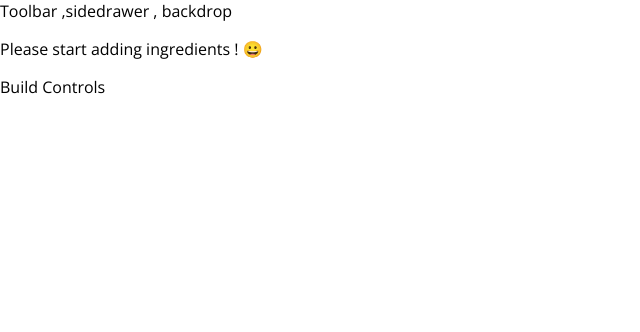
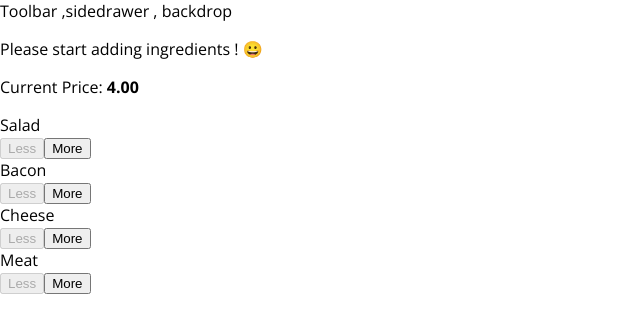
Before and after one commit to tactwolfe/React-Burger-Builder-App, a React app: page / in a window 1280 px wide. Shown: the top 332 px of the page, without its empty margins (0-640 px from the left). Built offline with nearby package versions, Linux system fonts and the light colour scheme.

Commit message:
implemneted our build control section that allowed us to add or remove ingredients from our burger dynamically and also show the total price of creating the burger of ou choice

```diff
--- /dev/null
+++ b/src/components/Burger/BuildControls/BuildControl/BuildControl.css
@@ -0,0 +1,56 @@
+.BuildControl {
+    display: flex;
+    justify-content: space-between;
+    align-items: center;
+    margin: 5px 0;
+}
+
+.BuildControl button {
+    display: block;
+    font: inherit;
+    padding: 5px;
+    margin: 0 5px;
+    width: 80px;
+    border: 1px solid #AA6817;
+    cursor: pointer;
+    outline: none;
+}
+
+.BuildControl button:disabled {
+    background-color: #AC9980;
+    border: 1px solid #7E7365;
+    color: #ccc;
+    cursor: default;
+}
+
+.BuildControl button:hover:disabled {
+    background-color: #AC9980;
+    color: #ccc;
+    cursor: not-allowed;
+}
+
+.Label {
+    padding: 10px;
+    font-weight: bold;
+    width: 80px;
+}
+
+.BuildControl .Less {
+    background-color: #D39952;
+    color: white;
+}
+
+.BuildControl .More {
+    background-color: #8F5E1E;
+    color: white;
+}
+
+.BuildControl .Less:hover, .BuildControl .Less:active {
+    background-color: #DAA972;
+    color: white;
+}
+
+.BuildControl .More:hover,.BuildControl .More:active {
+    background-color: #99703F;
+    color: white;
+}
--- /dev/null
+++ b/src/components/Burger/BuildControls/BuildControl/BuildControl.js
@@ -0,0 +1,15 @@
+//single build control component
+
+import React from 'react';
+import classes from './BuildControl.css';
+
+
+const buildControl = (props) => (
+    <div className={classes.BuildControl}>
+        <div className={classes.Label}>{props.label}</div>
+        <button className={classes.Less} onClick={props.removed} disabled={props.disabled}>Less</button>
+        <button className={classes.More} onClick={props.added}>More</button>
+    </div>
+);
+
+export default buildControl;
--- /dev/null
+++ b/src/components/Burger/BuildControls/BuildControls.css
@@ -0,0 +1,10 @@
+.BuildControls{
+    width: 100%;
+    background-color: #cf8f2e;
+    display: flex;
+    flex-flow: column;
+    align-items: center;
+    box-shadow: 0 2px 1px #ccc;
+    margin: auto;
+    padding: 10px 0;
+}
--- /dev/null
+++ b/src/components/Burger/BuildControls/BuildControls.js
@@ -0,0 +1,36 @@
+//this component  will help us to add and remove ingredients we want to have in our burger
+
+import React from "react";
+import classes from './BuildControls.css';
+import BuildControl from './BuildControl/BuildControl';
+
+
+const controls = [ //helps to add ingredient of each type
+
+    { label: 'Salad' , type: 'salad'},
+    { label: 'Bacon' , type: 'bacon'},
+    { label: 'Cheese' , type: 'cheese'},
+    { label: 'Meat' , type: 'meat'}
+];
+
+const buildControls = (props) => (
+
+    <div className={classes.BuildControls}>
+        <p>Current Price: <strong>{props.price.toFixed(2)}</strong></p>
+        {controls.map( ctrl => (
+            <BuildControl
+            key={ctrl.label}
+            label={ctrl.label}
+            added={() => props.ingredientAdded(ctrl.type)}
+            removed={() => props.ingredientRemoved(ctrl.type)}
+            disabled={props.disabled[ctrl.type]}
+            />
+            )
+        )}
+
+    </div>
+);
+
+
+
+export default buildControls;
--- a/src/components/Burger/Burger.js
+++ b/src/components/Burger/Burger.js
@@ -1,3 +1,6 @@
+
+//the component that will display the burger in our app a
+
 
 import React from 'react';
 import classes from './Burger.css';
--- a/src/containers/BurgerBuilder/BurgerBuilder.js
+++ b/src/containers/BurgerBuilder/BurgerBuilder.js
@@ -1,6 +1,18 @@
+
+//our component that displays the burger and enable us to build it as we like
+
 import React , {Component} from 'react';
 import Aux from '../../hoc/Auxillary'
 import Burger from '../../components/Burger/Burger';
+import BuildControls from '../../components/Burger/BuildControls/BuildControls';
+
+
+const INGREDIENT_PRICES = {
+    salad : 0.5,
+    bacon: 0.4,
+    cheese: 1.3,
+    meat: 0.7,
+}
 
 class BurgerBuilder extends Component {
 
@@ -11,14 +23,64 @@
             cheese:0,
             meat:0,
 
+        },
+        totalPrice : 4
+    }
+
+    //function that add ingredients to our burger
+    addIngredientHandler = (type) => {
+        const oldCount = this.state.ingredients[type];
+        const updatedCount = oldCount + 1;
+        const updatedIngredients = {
+            ...this.state.ingredients
         }
+
+        updatedIngredients[type] = updatedCount;
+        const priceAddition = INGREDIENT_PRICES[type];
+        const oldPrice = this.state.totalPrice;
+        const newPrice = oldPrice + priceAddition;
+
+        this.setState( { totalPrice : newPrice , ingredients : updatedIngredients})
+    }
+
+    //function that remove ingredients from our burger
+    removeIngredientHandler = (type) => {
+        const oldCount = this.state.ingredients[type];
+        if(oldCount <= 0) { //to avoid error if the count become less than zero
+            return;
+        }
+        const updatedCount = oldCount - 1;
+        const updatedIngredients = {
+            ...this.state.ingredients
+        }
+
+        updatedIngredients[type] = updatedCount;
+        const priceDeduction = INGREDIENT_PRICES[type];
+        const oldPrice = this.state.totalPrice;
+        const newPrice = oldPrice - priceDeduction;
+
+        this.setState( { totalPrice : newPrice , ingredients : updatedIngredients})
     }
 
     render(){
+
+        const disabledInfo = { //a constant that helps to disable the remove button incase of the ingredient count of that item is already zero or less
+            ...this.state.ingredients
+        };
+
+        for( let key in disabledInfo){
+            disabledInfo[key] = disabledInfo[key] <= 0
+        }
+
         return(
             <Aux>
                 <Burger ingredients={this.state.ingredients}/>
-                <div>Build Controls</div>
+                <BuildControls
+                ingredientAdded = {this.addIngredientHandler}
+                ingredientRemoved = {this.removeIngredientHandler}
+                disabled={disabledInfo}
+                price={this.state.totalPrice}
+                />
             </Aux>
         );
     }
```
